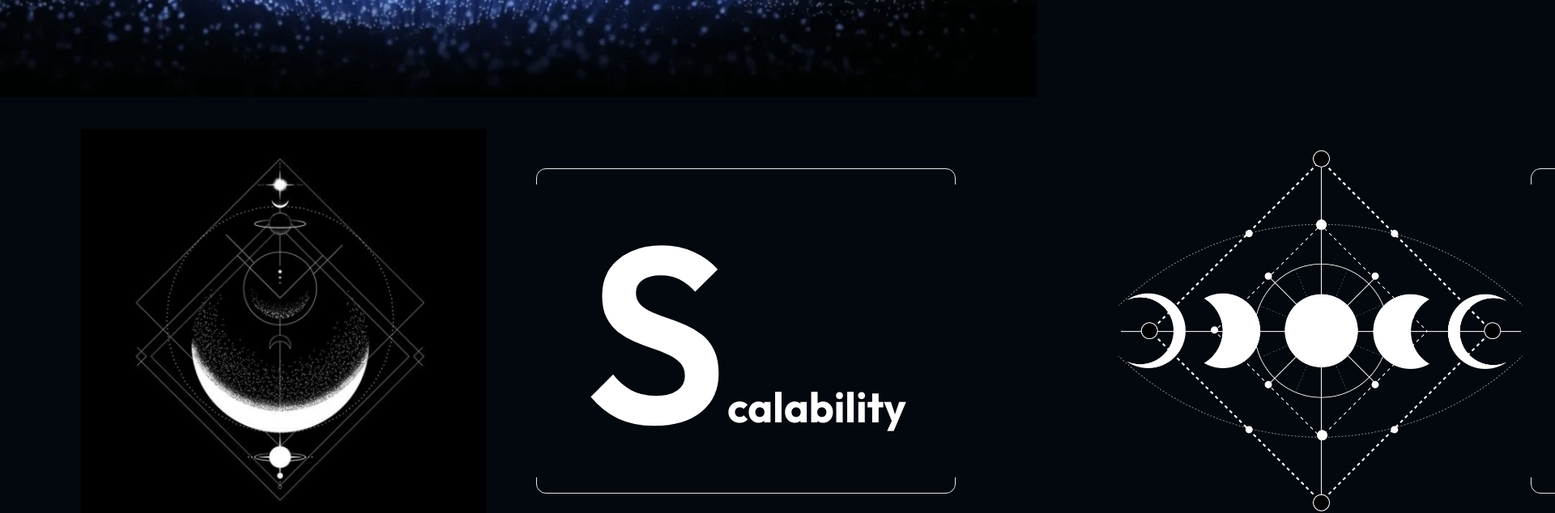
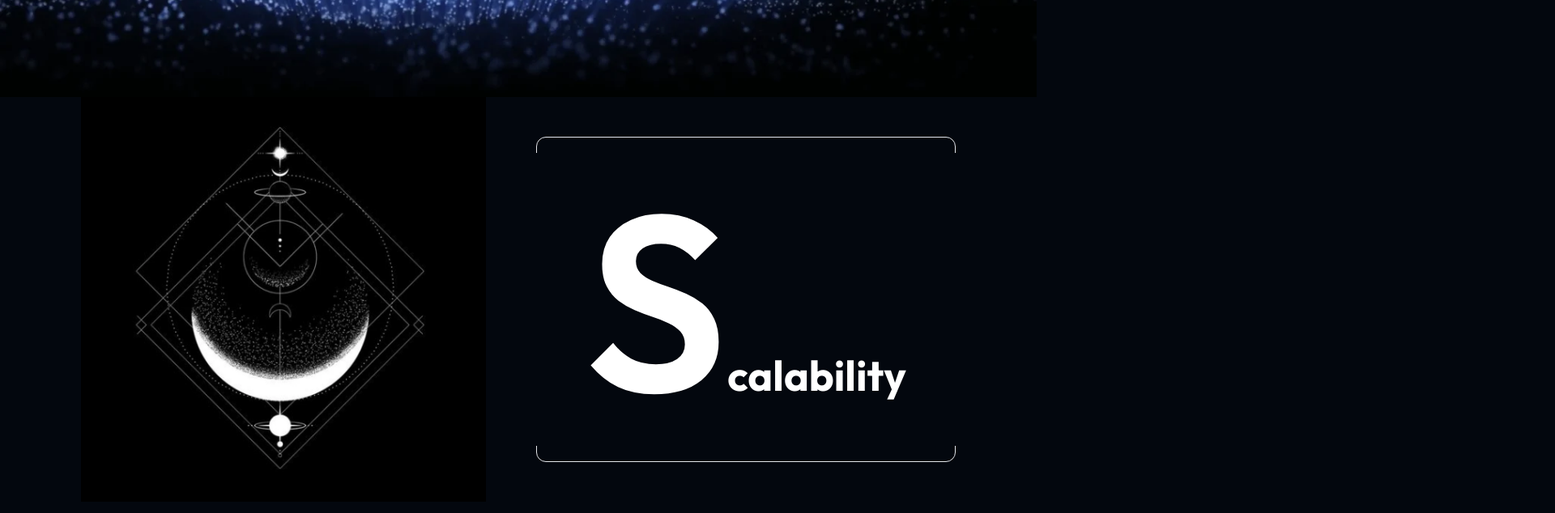
Before and after one commit to sideprotocol/sideprotocol.github.io, a Next.js app: page / in a window 1280 px wide. Shown: the part 680-1314 px from the top of the page at 81% size, 1920 px wide, since content can reach past the window. Built offline with nearby package versions, Linux system fonts and the light colour scheme.

Commit message:
Update WordSIDE.js

```diff
--- a/src/app/components/WordSIDE.js
+++ b/src/app/components/WordSIDE.js
@@ -1,4 +1,6 @@
+'use client';
 import Image from 'next/image';
+
 import sides from './img/side_s.webp';
 import sidei from './img/side_i.webp';
 import sided from './img/side_d.webp';
@@ -25,12 +27,11 @@ const WordItem = ({ title, subTitle, pic }) => {
 export default function WordSIDE() {
   return (
     <div className="">
-      <div className="flex items-center w-[400vw]">
-        <WordItem title="S" subTitle="calability" pic={sides} />
-        <WordItem title="I" subTitle="nteroperability" pic={sidei} />
-        <WordItem title="D" subTitle="ecentralization" pic={sided} />
-        <WordItem title="E" subTitle="xchange" pic={sidee} />
-      </div>
+      <WordItem title="S" subTitle="calability" pic={sides} />
+      <WordItem title="I" subTitle="nteroperability" pic={sidei} />
+      <WordItem title="D" subTitle="ecentralization" pic={sided} />
+      <WordItem title="E" subTitle="xchange" pic={sidee} />
+
       <div className="grid grid-cols-4 px-[40px]">
         {[
           {
@@ -54,7 +55,7 @@ export default function WordSIDE() {
             desc: `A commitment to minimalism and specialization in decentralized asset exchange, focusing on doing one thing exceedingly well.`,
           },
         ]?.map((item, index) => (
-          <div key={index} className='opacity-60'>
+          <div key={index} className="opacity-60">
             <p className="text-xs mb-[16px]">{item?.num}</p>
             <h3 className="font-bold text-lg mb-[10px]">{item?.title}</h3>
             <p className="text-sm font-light text-[#848895]">{item?.desc}</p>
```
